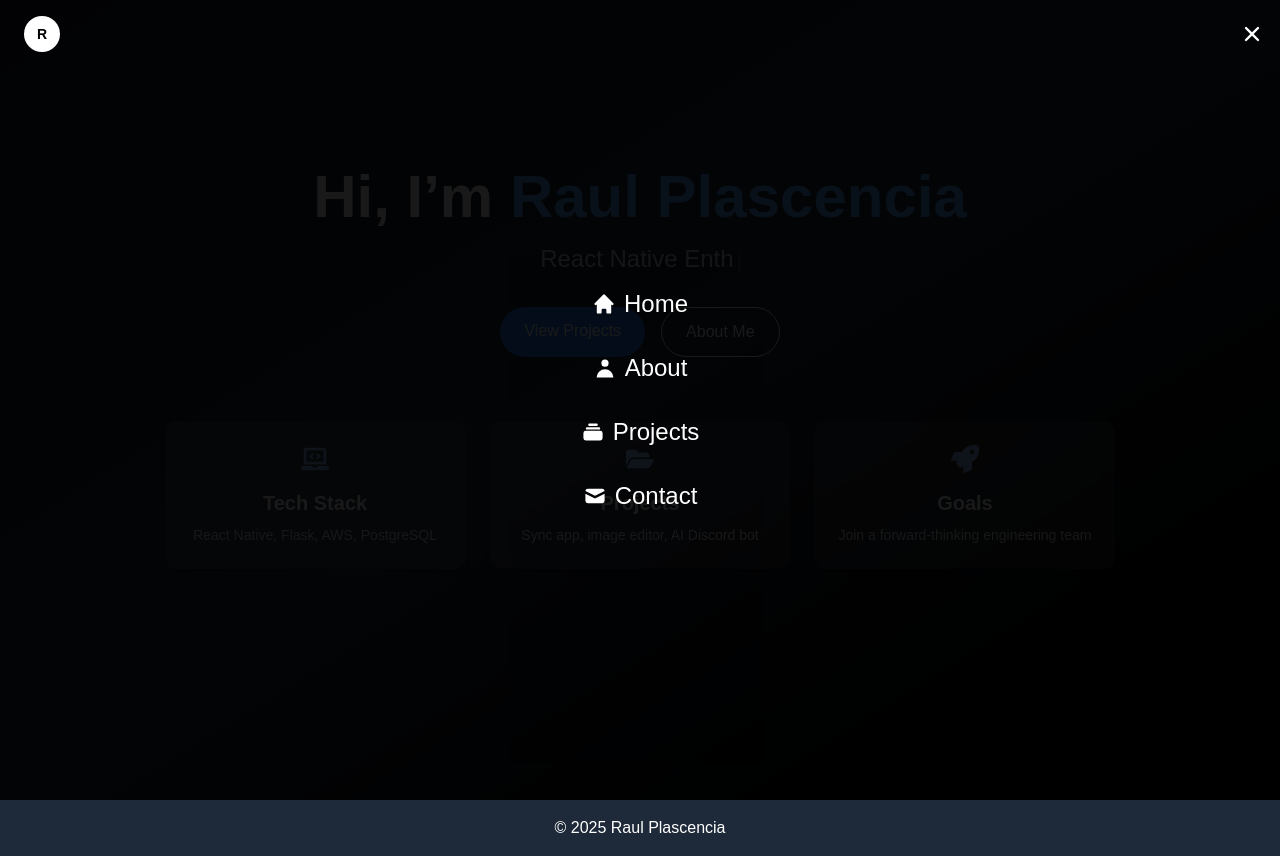
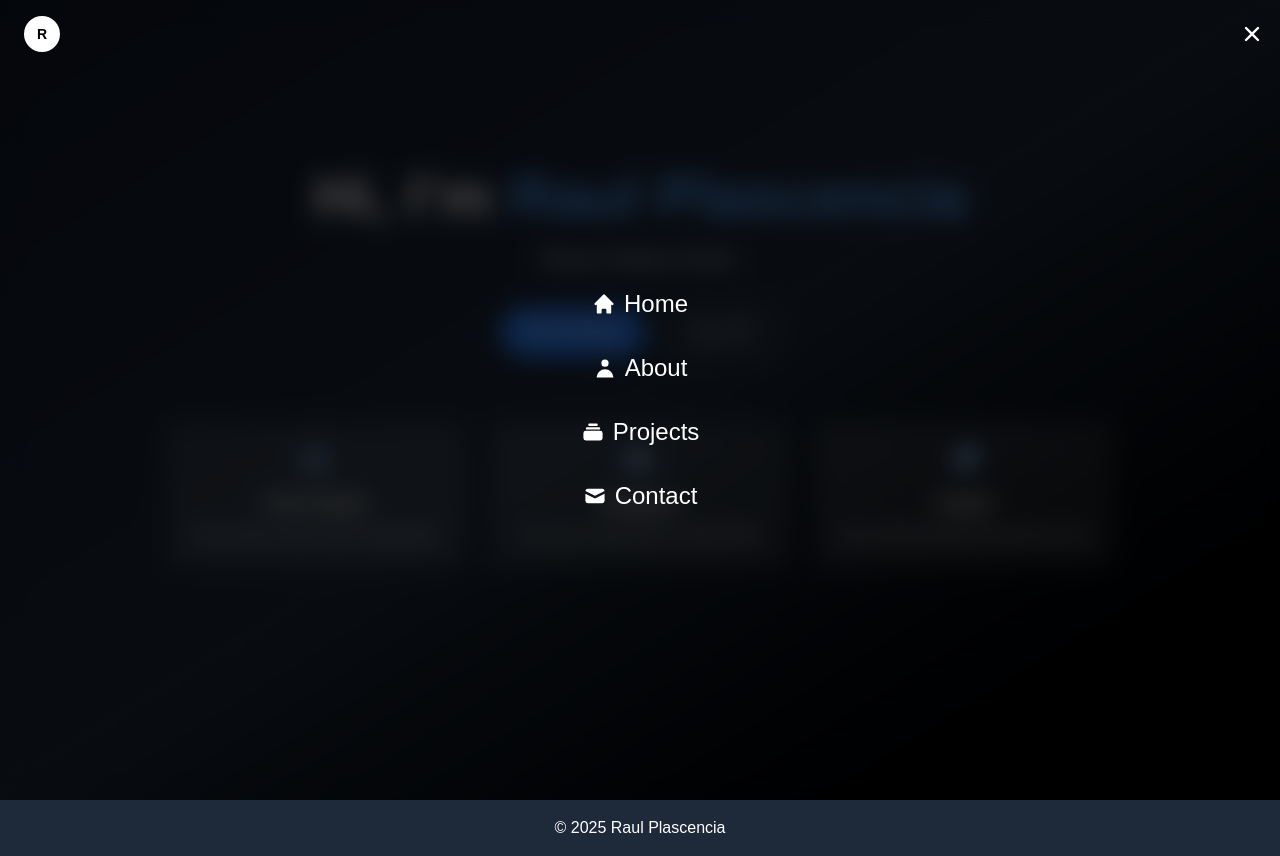
Before and after one commit to rplasc/portfolio, a Next.js app: page / in a window 1280 px wide. Both pictures are taken after a click on the button "Toggle menu". Built offline with nearby package versions, Linux system fonts and the light colour scheme.

Commit message:
Added 'esc' listener for menu and changed bg to blur

```diff
--- a/src/components/Navbar.tsx
+++ b/src/components/Navbar.tsx
@@ -1,12 +1,22 @@
 'use client';
 
-import { useState } from 'react';
+import { useEffect, useState } from 'react';
 import Link from 'next/link';
 import { motion, AnimatePresence } from 'framer-motion';
 import { HiMenu, HiX, HiHome, HiUser, HiCollection, HiMail } from 'react-icons/hi';
 
 export default function Navbar() {
   const [menuOpen, setMenuOpen] = useState(false);
+
+  useEffect(() => {
+    const handleEsc = (e: KeyboardEvent) => {
+      if (e.key === 'Escape') {
+        setMenuOpen(false);
+      }
+    };
+    document.addEventListener('keydown', handleEsc);
+    return () => document.removeEventListener('keydown', handleEsc);
+  }, []);
 
   return (
     <>
@@ -31,18 +41,19 @@ export default function Navbar() {
         </div>
       </nav>
 
-      {/* Fullscreen Overlay Menu with Animation */}
+      {/* Fullscreen Overlay Menu */}
       <AnimatePresence>
         {menuOpen && (
           <motion.div
             key="menu"
-          initial={{ opacity: 0, y: -20 }}
-          animate={{ opacity: 1, y: 0 }}
-          exit={{ opacity: 0, y: 10 }}
+            initial={{ opacity: 0 }}
+            animate={{ opacity: 1 }}
+            exit={{ opacity: 0 }}
             transition={{ duration: 0.3 }}
             onClick={() => setMenuOpen(false)}
-          className="fixed inset-0 z-40 bg-black/90 text-white flex items-center justify-center"
+            className="fixed inset-0 z-40 bg-black/70 backdrop-blur-md text-white flex items-center justify-center"
           >
+
             <div
               onClick={(e) => e.stopPropagation()}
               className="flex flex-col items-center justify-center space-y-8 text-2xl"
```
Lines whose indentation alone changed are shown as unchanged.
